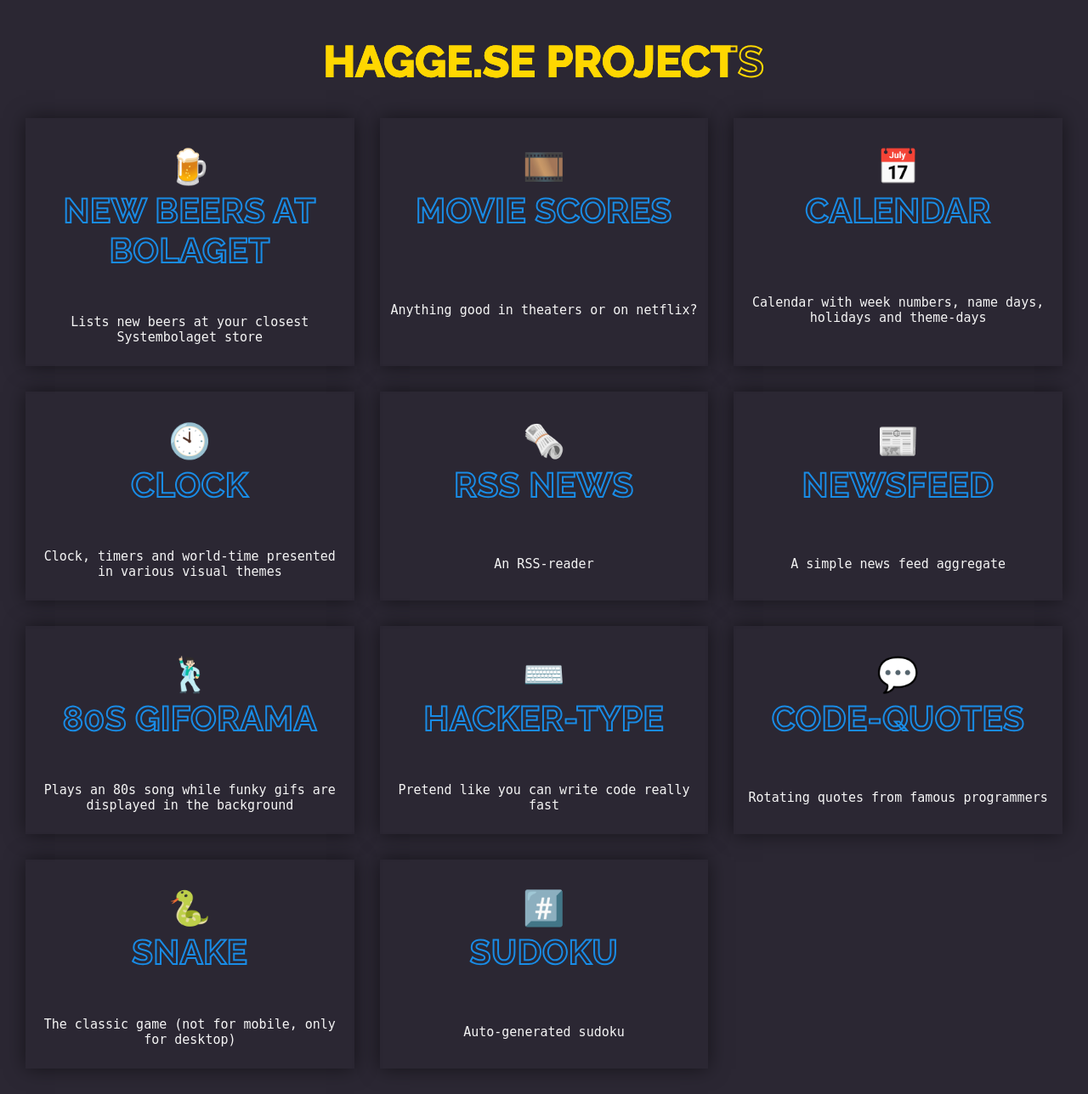
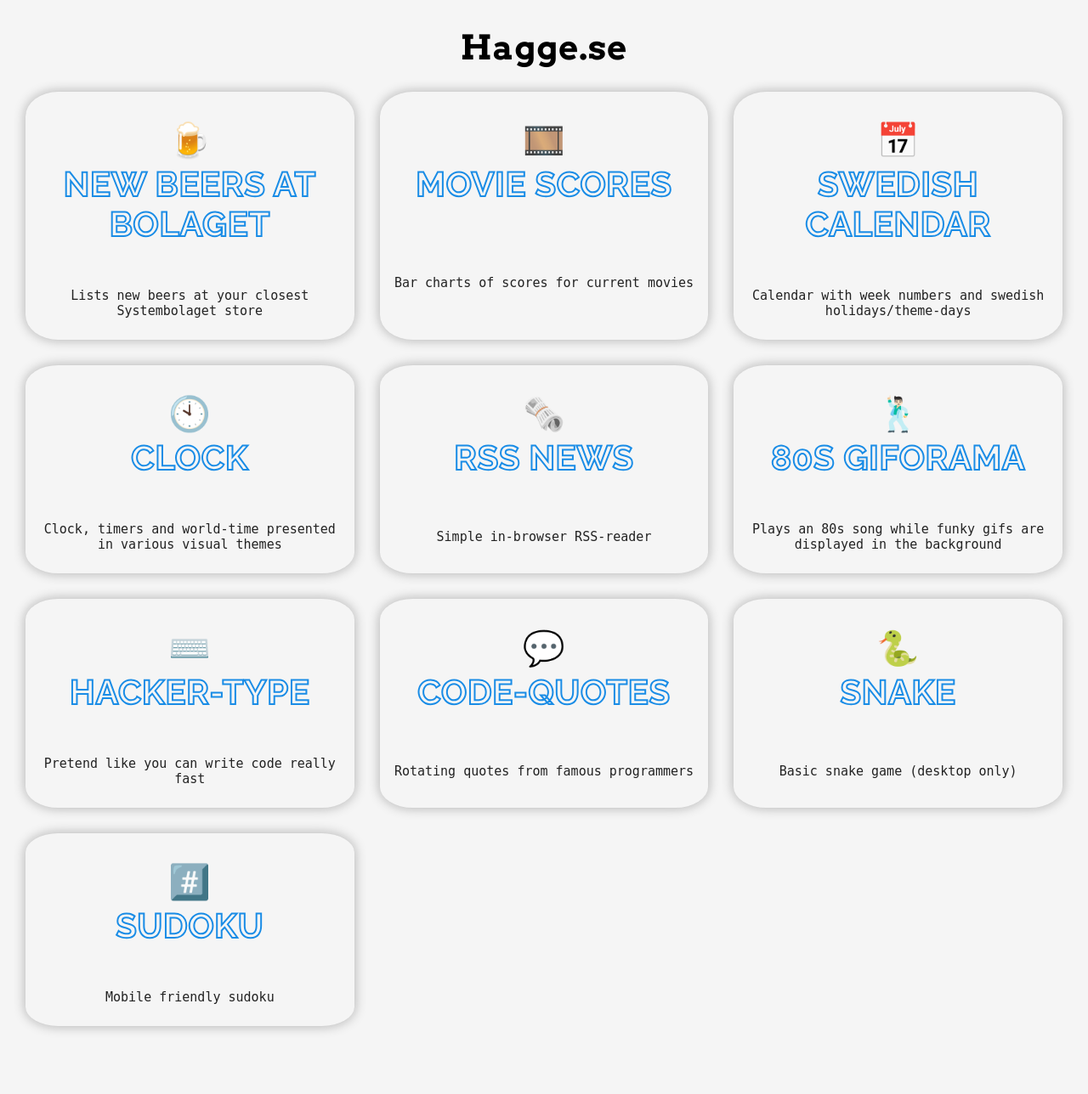
Before and after one commit to niklasHagner/my-projects, a PHP site: page /index.html in a window 1280 px wide. Shown: the whole page at 85% size. After the commit the page ends 1214 px from the top, so only its background shows below. Run offline with PHP 8.4, Linux system fonts and the light colour scheme.

Commit message:
Change theme from purple to whitesmoke

```diff
--- a/animate-text-fill.css
+++ b/animate-text-fill.css
@@ -19,6 +19,6 @@
   transition: 0.5s linear;
 }
 
-.flexy:hover .filled-text {
+.card:hover .filled-text {
   background-size: 100%;
 }
--- a/index.html
+++ b/index.html
@@ -9,8 +9,11 @@
 	<link rel="apple-touch-icon" sizes="180x180" href="/apple-touch-icon.png">
 	<link rel="icon" type="image/png" sizes="32x32" href="/favicon-32x32.png">
 	<link rel="icon" type="image/png" sizes="16x16" href="/favicon-16x16.png">
+	<link rel="stylesheet" href="animate-text-fill.css">
+	<link rel="preconnect" href="https://fonts.googleapis.com">
+	<link rel="preconnect" href="https://fonts.gstatic.com" crossorigin>
+	<link href="https://fonts.googleapis.com/css2?family=Arvo:wght@700&display=swap" rel="stylesheet">
 
-	<link rel="stylesheet" href="animate-text-fill.css">
 	<title>hagge.se - projects</title>
 	<style>
 		@import url("https://fonts.googleapis.com/css?family=Raleway:400,400i,700");
@@ -20,7 +23,7 @@
 		}
 
 		body {
-			background-color: rgb(43, 39, 51);
+			background-color: whitesmoke;
 			font-family: monospace;
 			margin: 0;
 			padding: 5px 30px 30px;
@@ -28,9 +31,8 @@
 		}
 
 		header {
-			color: white;
 			text-align: center;
-			animation: moveInLeft 1s ease-out;
+			animation: moveInLeft 0.5s ease-out;
 		}
 
 		h1,
@@ -41,6 +43,11 @@
 			letter-spacing: 0.7px;
 		}
 
+		#main-header h1 {
+			font-family: "Arvo";
+			font-weight: 700;
+		}
+
 		.grid {
 			display: grid;
 			grid-gap: 30px;
@@ -48,29 +55,30 @@
 			grid-template-columns: repeat(1fr);
 		}
 
-		.flexy {
+		.card {
 			display: inline-flex;
 			flex-wrap: wrap;
 			overflow: hidden;
 			padding: 0 10px 10px;
 			text-align: center;
-			box-shadow: 0px 0px 22px rgba(1, 1, 1, 0.5);
+			box-shadow: 0px 0px 14px rgb(10 10 10 / 30%);
 			font-size: 15px;
-			color: whitesmoke;
+			color: #222;
+			border-radius: 10%;
 		}
 
-		.flexy * {
+		.card * {
 			text-align: center;
 			width: 100%;
 		}
 
-		.flexy a,
-		.flexy a:visited {
+		.card a,
+		.card a:visited {
 			color: lightblue;
 			font-size: 20px;
 		}
 
-		.flexy h2 {
+		.card h2 {
 			font-size: 40px;
 		}
 
@@ -93,89 +101,87 @@
 </head>
 
 <body>
-	<header>
-		<h1 class="filled-text" style="--fill-color: gold; font-size: 50px;">hagge.se projects</h1>
+	<header id="main-header">
+		<h1>Hagge.se</h1>
 	</header>
 
 	<main class="grid">
 
-		<a class="flexy" href="https://local-beers.herokuapp.com/">
+		<a class="card" href="https://local-beers.herokuapp.com/">
 			<h2><span class="icon">🍺</span> <span class="filled-text"> New beers at Bolaget</span></h2>
 			<p>Lists new beers at your closest Systembolaget store</p>
 		</a>
 
-		<a target="_blank" class="flexy" href="https://moviecharts.herokuapp.com/">
+		<a target="_blank" class="card" href="https://moviecharts.herokuapp.com/">
 			<h2><span class="icon">🎞️</span> <span class="filled-text"> Movie scores</span></h2>
-			<p>Anything good in theaters or on netflix?</p>
+			<p>Bar charts of scores for current movies</p>
 		</a>
 
-		<a class="flexy" href="https://kalendern.herokuapp.com/">
-			<h2><span class="icon">📅</span> <span class="filled-text">Calendar </span></h2>
-			<p>Calendar with week numbers, name days, holidays and theme-days</p>
+		<a class="card" href="https://kalendern.herokuapp.com/">
+			<h2><span class="icon">📅</span> <span class="filled-text">Swedish calendar </span></h2>
+			<p>Calendar with week numbers and swedish holidays/theme-days</p>
 		</a>
 
-		<a class="flexy" href="https://vadarklockan.netlify.com/">
+		<a class="card" href="https://vadarklockan.netlify.com/">
 			<h2><span class="icon">🕙</span> <span class="filled-text"> Clock </span></h2>
 			<p>Clock, timers and world-time presented in various visual themes</p>
 		</a>
 
-		<a class="flexy" href="https://purple-node-rss.herokuapp.com/">
+		<a class="card" href="https://purple-node-rss.herokuapp.com/">
 			<h2><span class="icon">🗞️</span> <span class="filled-text"> RSS News</span></h2>
-			<p>An RSS-reader</p>
+			<p>Simple in-browser RSS-reader</p>
 		</a>
 
-
-		<a class="flexy" href="https://simple-news.herokuapp.com/">
+		<!-- <a class="card" href="https://simple-news.herokuapp.com/">
 			<h2><span class="icon">📰</span> <span class="filled-text"> Newsfeed</span></h2>
 			<p>A simple news feed aggregate</p>
-		</a>
+		</a> -->
 
-		<a class="flexy" href="https://80s.netlify.com/">
+		<a class="card" href="https://80s.netlify.com/">
 			<h2><span class="icon">🕺🏻</span> <span class="filled-text"> 80s giforama </span></h2>
 			<p>Plays an 80s song while funky gifs are displayed in the background</p>
 		</a>
 
 
-		<a class="flexy" href="https://auto-hackertype.netlify.com/">
+		<a class="card" href="https://auto-hackertype.netlify.com/">
 			<h2><span class="icon">⌨️</span> <span class="filled-text"> Hacker-type</span></h2>
 			<p>Pretend like you can write code really fast</p>
 		</a>
 
-		<a class="flexy" href="https://codequotes.netlify.com/">
+		<a class="card" href="https://codequotes.netlify.com/">
 			<h2><span class="icon">💬</span> <span class="filled-text"> Code-quotes </span></h2>
 			<p>Rotating quotes from famous programmers</p>
 		</a>
 
 
-		<a class="flexy" href="https://play-snake.netlify.com/">
+		<a class="card" href="https://play-snake.netlify.com/">
 			<h2><span class="icon">🐍</span> <span class="filled-text"> Snake</span></h2>
-			<p>The classic game (not for mobile, only for desktop)</p>
+			<p>Basic snake game (desktop only)</p>
 		</a>
 
-		<a class="flexy" href="https://zudoku.netlify.app/">
+		<a class="card" href="https://zudoku.netlify.app/">
 			<h2><span class="icon">#️⃣</span> <span class="filled-text"> Sudoku</span></h2>
-			<p>Auto-generated sudoku</p>
+			<p>Mobile friendly sudoku</p>
 		</a>
 
 	<!--
-
-		<a class="flexy" href="https://talkingheads.netlify.com/">
+		<a class="card" href="https://talkingheads.netlify.com/">
 			<h2><span class="icon">🎤</span> <span class="filled-text"> Lyrics presenter</span></h2>
 			<p>Lyrics sing along</p>
 		</a>
 
-		<a class="flexy" href="/projects/tierList.html">
+		<a class="card" href="/projects/tierList.html">
 			<h2><span class="icon">📝</span> <span class="filled-text"> Tier List</span></h2>
 			<p>Rank Led Zeppelin's best albums in a Tier List</p>
 		</a>
 
-		<a class="flexy" href="https://broadcast-tube.herokuapp.com">
+		<a class="card" href="https://broadcast-tube.herokuapp.com">
 			<h2><span class="icon">📺</span> <span class="filled-text"> Retro TV</span></h2>
 			<p>Grabs movies from youtube and presents them as TV channels</p>
 		</a>
 
 
-		<a class="flexy" href="https://vemringde.netlify.com/">
+		<a class="card" href="https://vemringde.netlify.com/">
 			<h2><span class="icon">☎️</span> <span class="filled-text"> Who called</span></h2>
 			<p>Look up a number on multiple 'yellow pages' sites at once</p>
 		</a>
```
